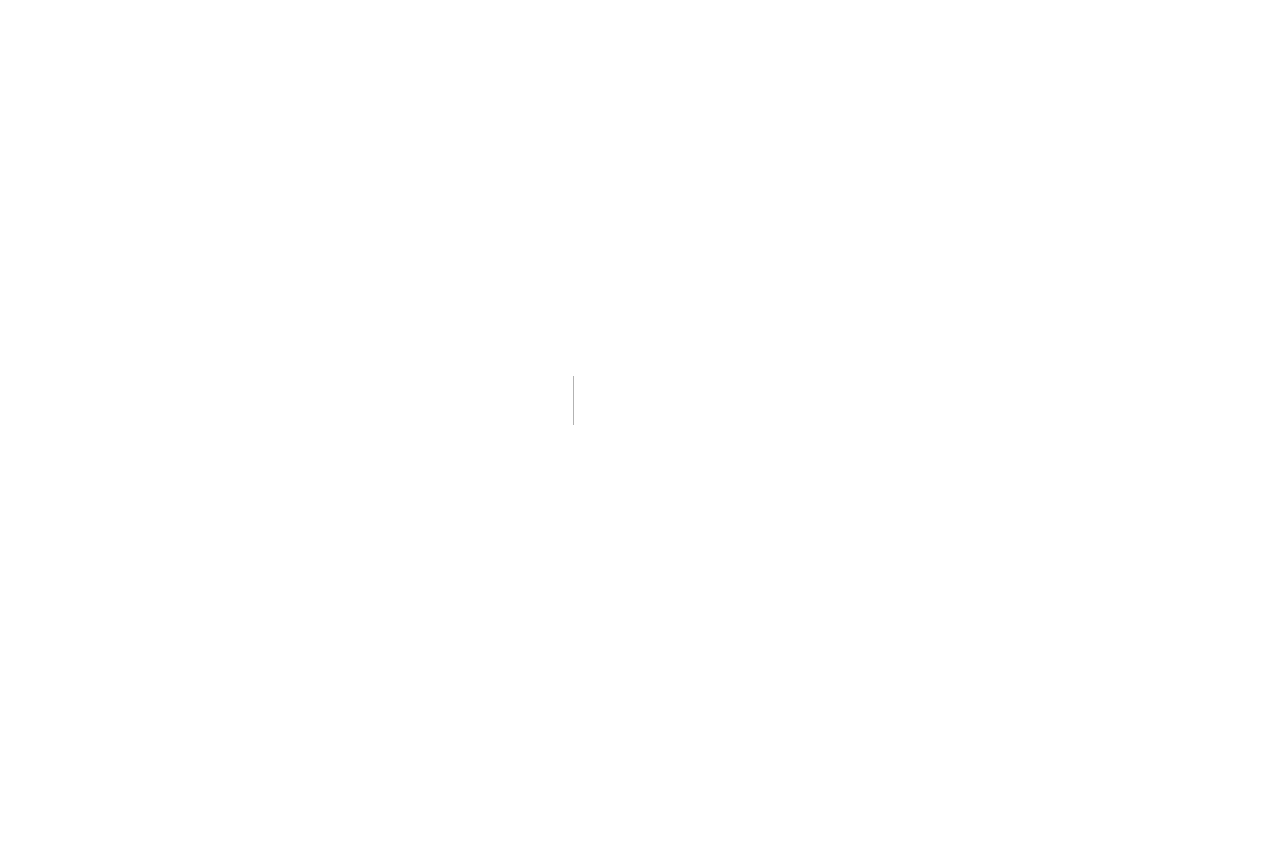
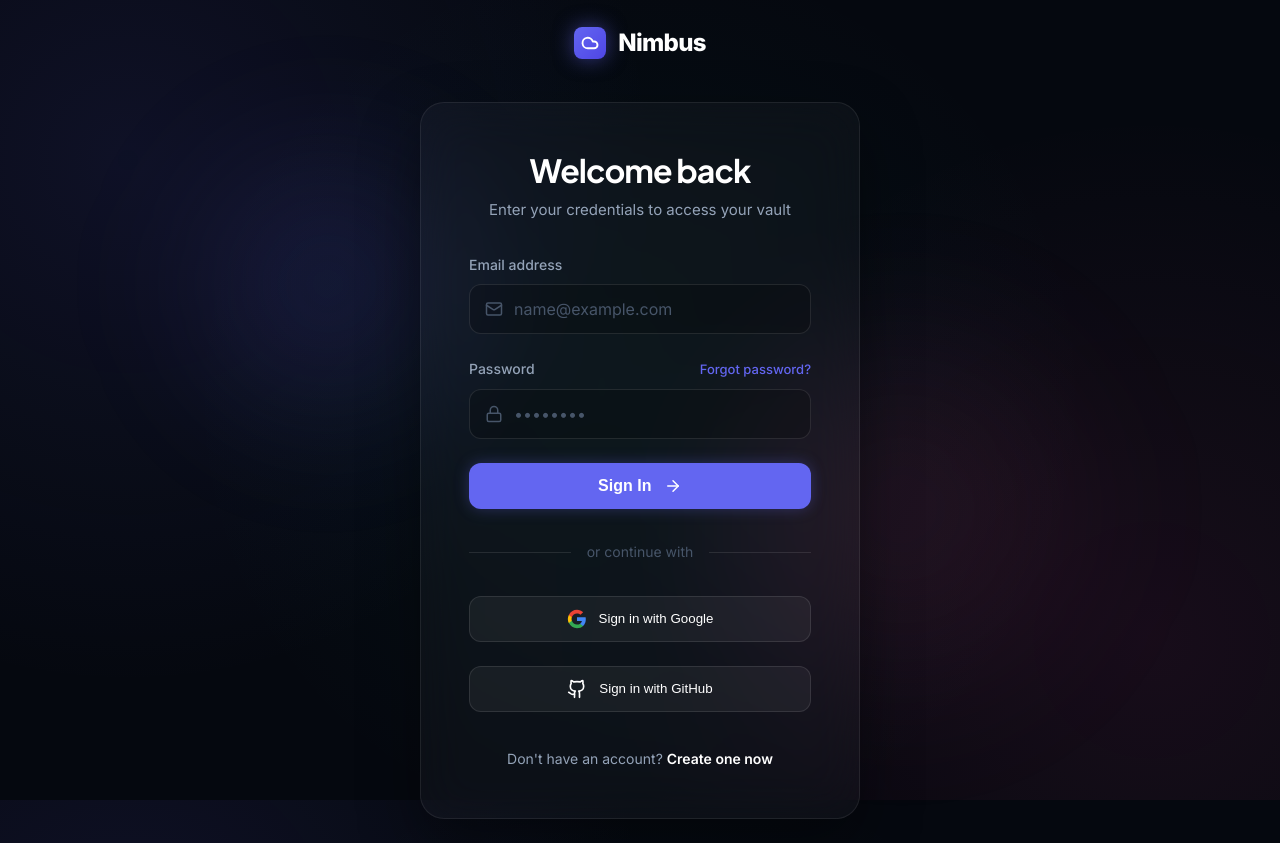
Before and after one commit to ankushkhakale/Nimbus, a Next.js app in the folder frontend/: page /auth/login in a window 1280 px wide. Before the commit this address had no page. Before the commit the page ends 800 px from the top, so only its background shows below. Built offline with nearby package versions, Linux system fonts and the light colour scheme.

Commit message:
feat: implement login page with OAuth buttons

```diff
--- /dev/null
+++ b/frontend/src/app/auth/login/page.tsx
@@ -0,0 +1,98 @@
+"use client";
+
+import React, { useState } from 'react';
+import Link from 'next/link';
+import { Mail, Lock, ArrowRight, Github } from 'lucide-react';
+
+export default function LoginPage() {
+  const [email, setEmail] = useState('');
+  const [password, setPassword] = useState('');
+
+  const handleLogin = (e: React.FormEvent) => {
+    e.preventDefault();
+    // TODO: Connect to FastAPI backend for login
+    console.log('Logging in with:', email);
+  };
+
+  return (
+    <div className="auth-card animate-fade-in-up">
+      <div style={{ textAlign: 'center', marginBottom: '32px' }}>
+        <h1 style={{ fontSize: '32px', marginBottom: '8px' }}>Welcome back</h1>
+        <p style={{ color: 'var(--text-med)', fontSize: '15px' }}>
+          Enter your credentials to access your vault
+        </p>
+      </div>
+
+      <form onSubmit={handleLogin}>
+        <div className="form-group">
+          <label className="form-label" htmlFor="email">Email address</label>
+          <div style={{ position: 'relative' }}>
+            <Mail size={18} color="var(--text-low)" style={{ position: 'absolute', left: '16px', top: '50%', transform: 'translateY(-50%)' }} />
+            <input
+              id="email"
+              type="email"
+              className="form-input"
+              placeholder="name@example.com"
+              style={{ paddingLeft: '44px' }}
+              value={email}
+              onChange={(e) => setEmail(e.target.value)}
+              required
+            />
+          </div>
+        </div>
+
+        <div className="form-group" style={{ marginBottom: '16px' }}>
+          <div style={{ display: 'flex', justifyContent: 'space-between', alignItems: 'center', marginBottom: '8px' }}>
+            <label className="form-label" htmlFor="password" style={{ marginBottom: 0 }}>Password</label>
+            <Link href="/auth/forgot-password" style={{ fontSize: '13px', color: 'var(--primary)', fontWeight: 500 }}>
+              Forgot password?
+            </Link>
+          </div>
+          <div style={{ position: 'relative' }}>
+            <Lock size={18} color="var(--text-low)" style={{ position: 'absolute', left: '16px', top: '50%', transform: 'translateY(-50%)' }} />
+            <input
+              id="password"
+              type="password"
+              className="form-input"
+              placeholder="••••••••"
+              style={{ paddingLeft: '44px' }}
+              value={password}
+              onChange={(e) => setPassword(e.target.value)}
+              required
+            />
+          </div>
+        </div>
+
+        <button type="submit" className="btn-submit">
+          Sign In <ArrowRight size={18} style={{ marginLeft: '8px', verticalAlign: 'middle', display: 'inline-block' }} />
+        </button>
+      </form>
+
+      <div className="auth-divider">or continue with</div>
+
+      <div style={{ display: 'flex', flexDirection: 'column', gap: '12px' }}>
+        <button type="button" className="btn-oauth">
+          <svg width="20" height="20" viewBox="0 0 24 24" fill="none" xmlns="http://www.w3.org/2000/svg">
+            <path d="M22.56 12.25c0-.78-.07-1.53-.2-2.25H12v4.26h5.92c-.26 1.37-1.04 2.53-2.21 3.31v2.77h3.57c2.08-1.92 3.28-4.74 3.28-8.09z" fill="#4285F4"/>
+            <path d="M12 23c2.97 0 5.46-.98 7.28-2.66l-3.57-2.77c-.98.66-2.23 1.06-3.71 1.06-2.86 0-5.29-1.93-6.16-4.53H2.18v2.84C3.99 20.53 7.7 23 12 23z" fill="#34A853"/>
+            <path d="M5.84 14.09c-.22-.66-.35-1.36-.35-2.09s.13-1.43.35-2.09V7.07H2.18C1.43 8.55 1 10.22 1 12s.43 3.45 1.18 4.93l2.85-2.22.81-.62z" fill="#FBBC05"/>
+            <path d="M12 5.38c1.62 0 3.06.56 4.21 1.64l3.15-3.15C17.45 2.09 14.97 1 12 1 7.7 1 3.99 3.47 2.18 7.07l3.66 2.84c.87-2.6 3.3-4.53 6.16-4.53z" fill="#EA4335"/>
+          </svg>
+          Sign in with Google
+        </button>
+
+        <button type="button" className="btn-oauth">
+          <Github size={20} />
+          Sign in with GitHub
+        </button>
+      </div>
+
+      <div style={{ textAlign: 'center', marginTop: '24px', fontSize: '14px', color: 'var(--text-med)' }}>
+        Don't have an account?{' '}
+        <Link href="/auth/register" style={{ color: 'white', fontWeight: 600 }}>
+          Create one now
+        </Link>
+      </div>
+    </div>
+  );
+}
```
